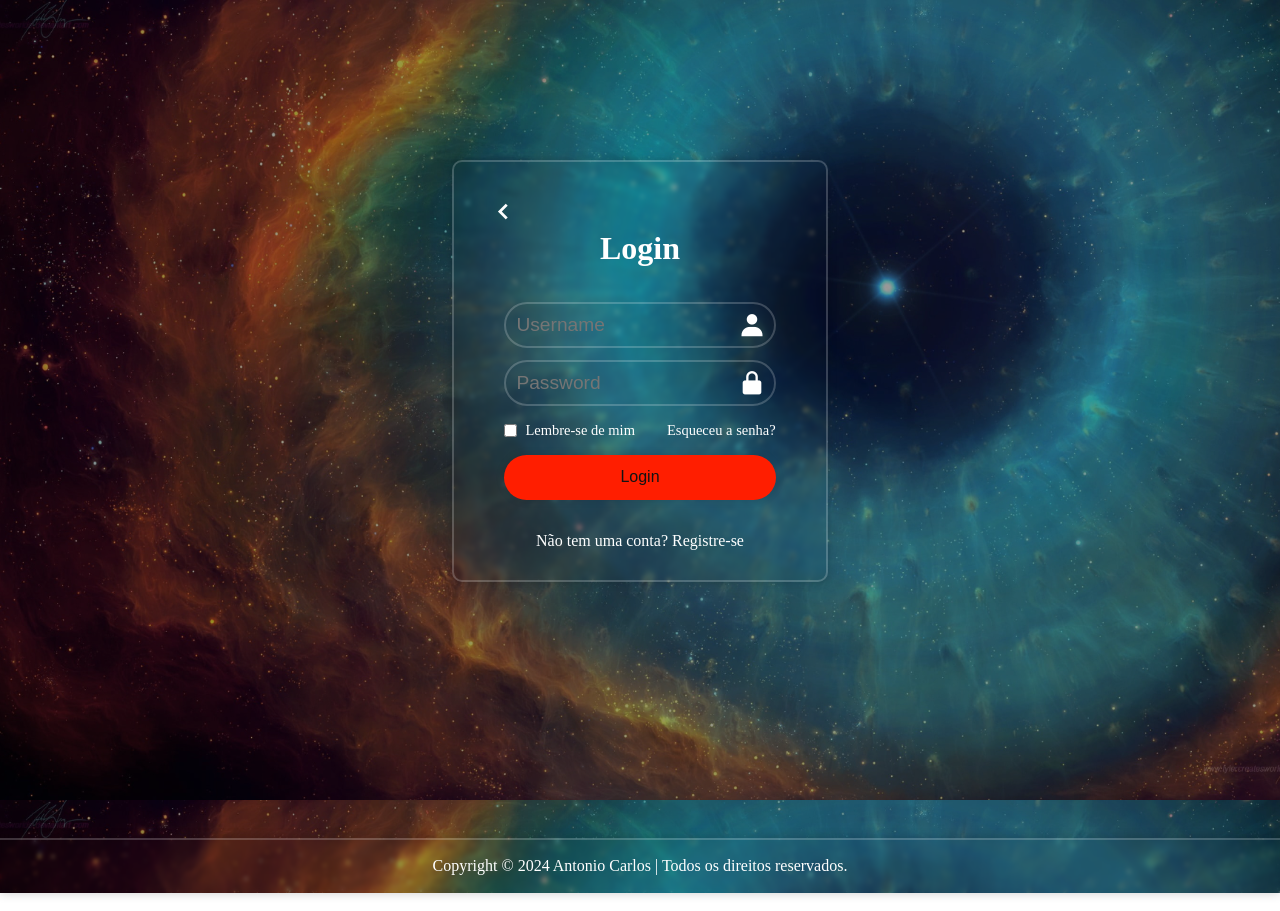
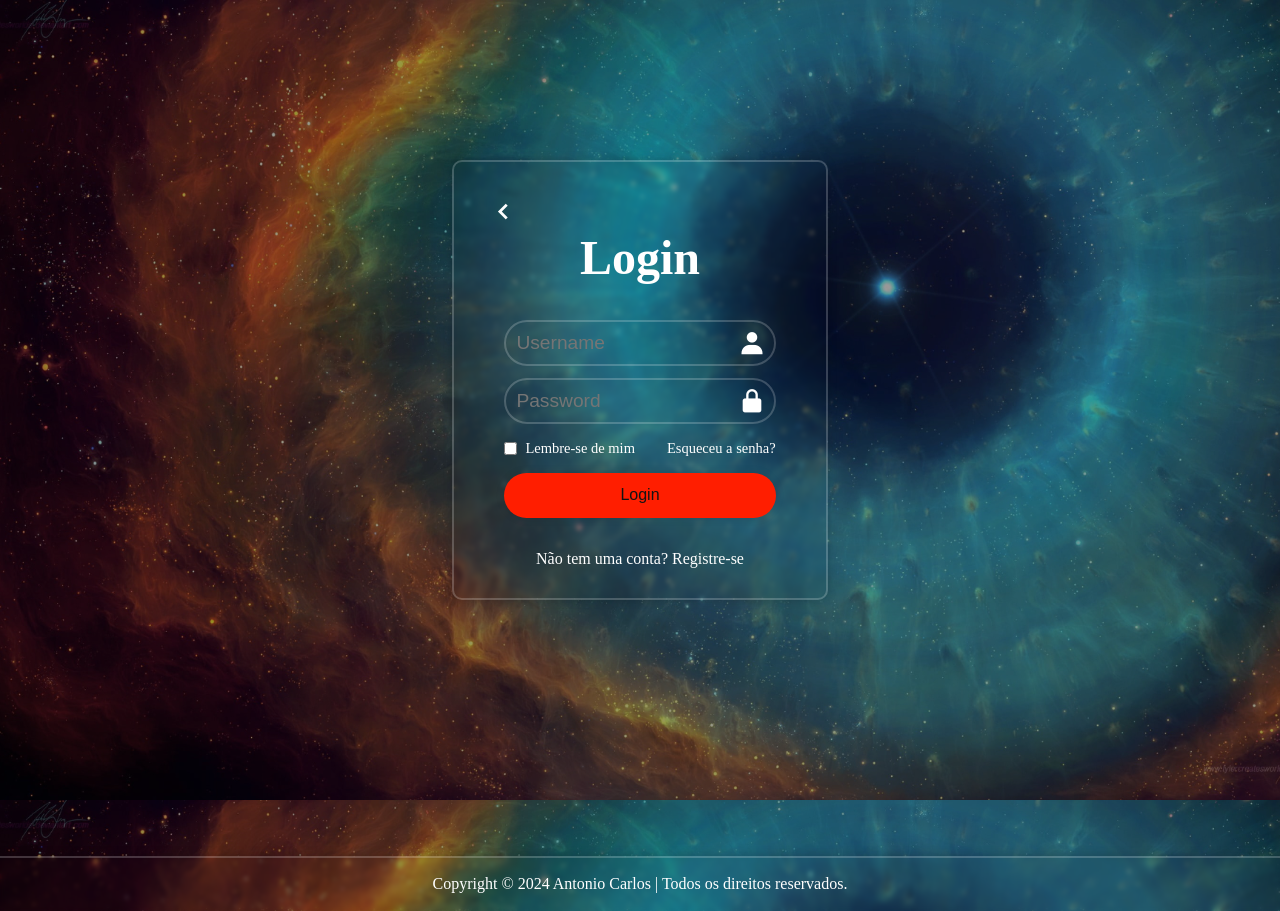
Before and after one commit to accsj/Lista-de-Tarefas, a React (Create React App) app: page /login in a window 1280 px wide. Built offline with nearby package versions, Linux system fonts and the light colour scheme.

Commit message:
Alteração no auth.css

```diff
--- a/src/assets/styles/Auth.css
+++ b/src/assets/styles/Auth.css
@@ -35,14 +35,14 @@ body {
     margin-top: 2rem;
 }
 
-.auth_title h1 {
+.auth_title {
     font-size: 2rem;
     cursor: pointer;
     -webkit-transition: -webkit-transform .2s ease;
     transition: transform .2s ease;
 }
 
-.auth_title h1:hover {
+.auth_title:hover {
     -webkit-transform: scale(1.1);
     transform: scale(1.1);
 }
```
